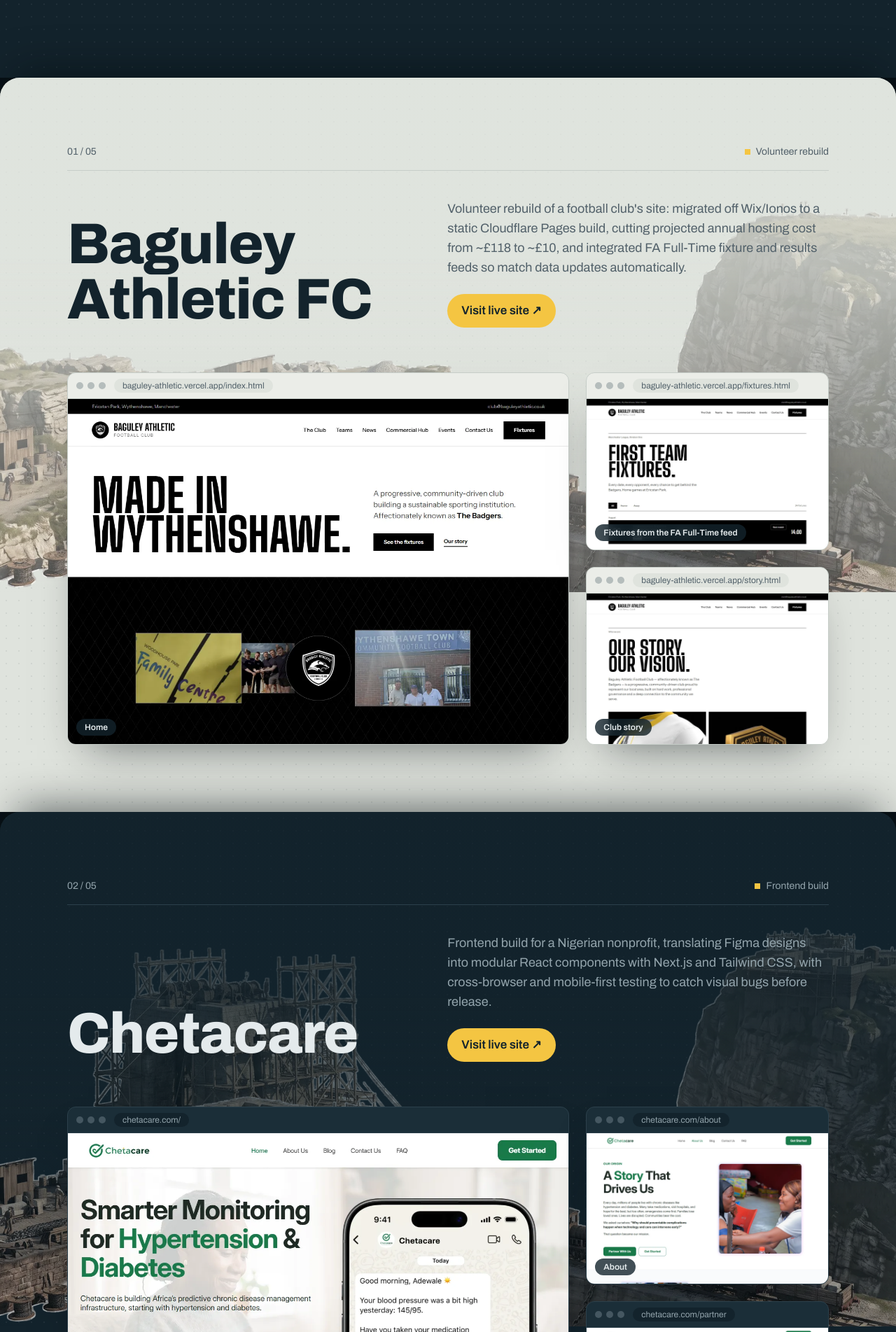
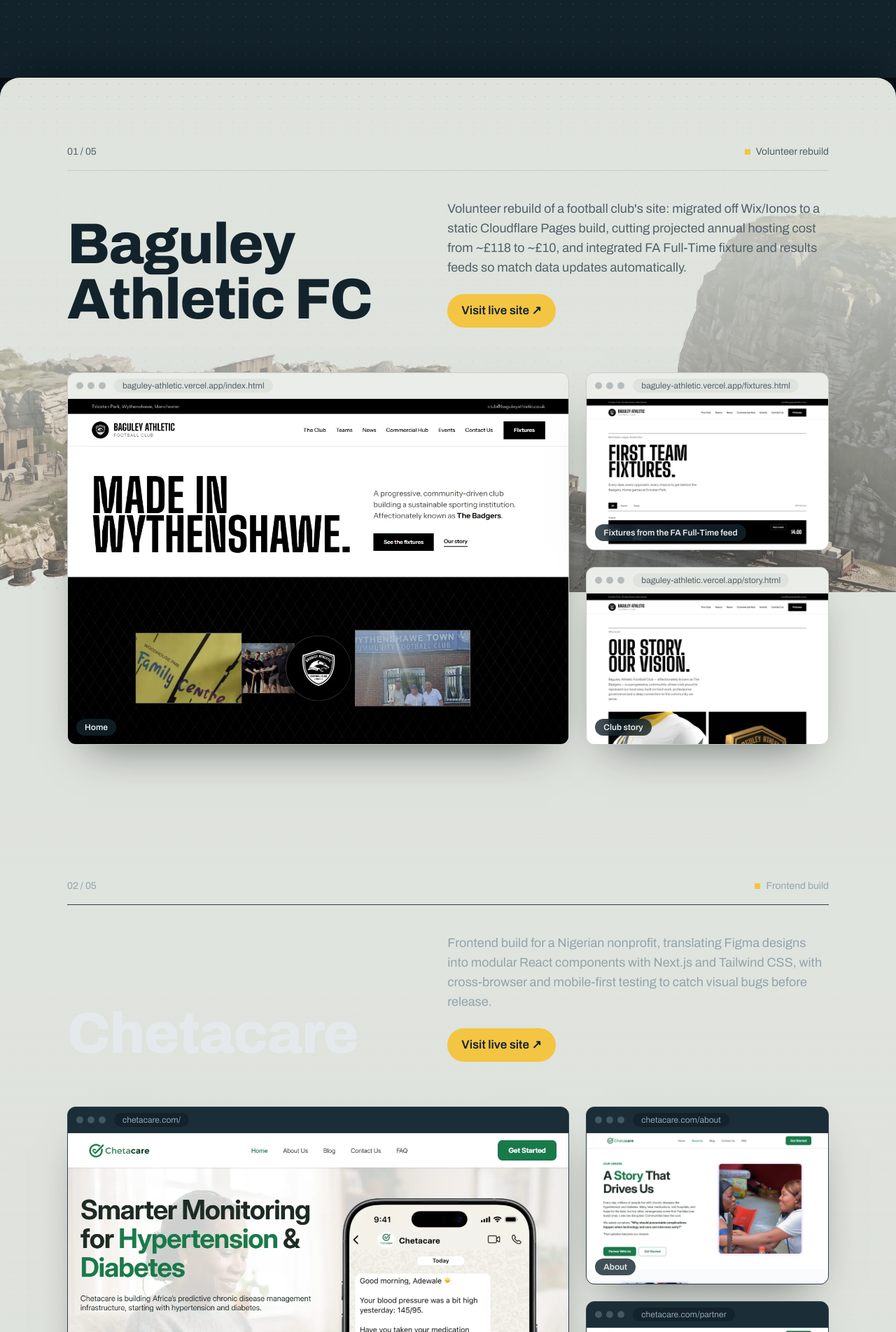
Before and after one commit to MaheshNanavare/LiveSitesPortfolio, a Next.js app: page / in a window 1280 px wide. Shown: the part 1937-3840 px from the top of the page at 70% size. Built offline with nearby package versions, Linux system fonts and the light colour scheme; a web font is replaced by a local one.

Commit message:
Polish transition of background

```diff
--- a/app/globals.css
+++ b/app/globals.css
@@ -150,16 +150,37 @@
   background-size: 18px 18px;
 }
 
-/* The bridge being built behind the case studies (see
-   components/BridgeBackdrop). The frame sticks to the viewport inside its
-   panel; the top stage fades with --panel-progress to reveal the next. */
+/* The case studies (see app/page.tsx): scenes in one panel whose content
+   scrolls over a shared background that stays put. StickyStack sets
+   --scene-tone (0 light, 1 dark) and --scene on the panel. Until it runs,
+   or with reduced motion, each scene keeps its own background instead. */
+.scene-panel {
+  --scene-ground: color-mix(
+    in srgb,
+    var(--color-iron) calc(var(--scene-tone, 0) * 100%),
+    var(--color-stone-deep)
+  );
+  /* clip, not hidden, so the backdrop frame can still stick */
+  overflow: clip;
+}
+
+.motion .scene-panel {
+  background-color: var(--scene-ground);
+}
+
+.motion .scene {
+  background: none;
+}
+
 .bridge-backdrop {
+  display: none;
   position: absolute;
   inset: 0;
-  border-radius: inherit;
-  /* clip, not hidden, so the frame can still stick */
-  overflow: clip;
   pointer-events: none;
+}
+
+.motion .bridge-backdrop {
+  display: block;
 }
 
 .bridge-backdrop-frame {
@@ -167,15 +188,40 @@
   top: var(--nav-height, 0px);
   height: calc(100vh - var(--nav-height, 0px));
   max-height: 100%;
+  background-image: radial-gradient(
+    color-mix(in srgb, rgb(255 255 255 / 0.055) calc(var(--scene-tone, 0) * 100%), rgb(19 35 44 / 0.07))
+      1px,
+    transparent 1px
+  );
+  background-size: 18px 18px;
 }
 
+.bridge-stages {
+  position: absolute;
+  inset: 0;
+  opacity: 0.7;
+}
+
+/* Each stage shows fully when --scene reaches its --stage, and blends with
+   the stage either side of that: both are opaque halfway, so what the two
+   share never thins out. The last stage stays once it's reached. Filter
+   per image rather than on the frame, so the fades don't refilter the
+   whole frame. */
 .bridge-stage {
+  --away: calc(var(--stage) - var(--scene, 0));
   position: absolute;
   inset: 0;
   width: 100%;
   height: 100%;
   object-fit: cover;
   object-position: 30% 100%;
+  filter: saturate(0.85);
+  opacity: clamp(0, 2 - 2 * max(var(--away), -1 * var(--away)), 1);
+  transition: opacity 160ms linear;
+}
+
+.bridge-stage-last {
+  opacity: clamp(0, 2 - 2 * var(--away), 1);
 }
 
 @media (min-width: 48rem) {
@@ -184,51 +230,27 @@
   }
 }
 
-.bridge-stage-fading {
-  opacity: calc(1 - var(--panel-progress, 0));
-  transition: opacity 160ms linear;
-}
-
-.bridge-backdrop-light .bridge-backdrop-frame {
-  opacity: 0.72;
-}
-
-.bridge-backdrop-dark .bridge-backdrop-frame {
-  opacity: 0.7;
-}
-
-/* Filter per image rather than on the frame, so the fade doesn't refilter
-   the whole frame every frame. */
-.bridge-backdrop-light .bridge-stage {
-  filter: saturate(0.85);
-}
-
-.bridge-backdrop-dark .bridge-stage {
-  filter: saturate(0.8);
-}
-
-/* A light wash of the panel colour over the top of the panel keeps the
-   heading and description readable, then gives way to the bridge. */
-.bridge-backdrop::after {
-  content: "";
+/* A wash of the ground colour behind each scene's heading and description
+   keeps them readable over the bridge. It's the same colour as the ground,
+   so it has no visible edge; it only fades the bridge. */
+.scene-wash {
+  display: none;
   position: absolute;
   inset: 0 0 auto;
   height: min(100%, 60rem);
-  background: linear-gradient(to bottom, var(--scrim) 0 35%, transparent);
+  pointer-events: none;
+  --wash: color-mix(in srgb, var(--scene-ground) 70%, transparent);
+  background: linear-gradient(to bottom, transparent, var(--wash) 6rem 35%, transparent);
+}
+
+.motion .scene-wash {
+  display: block;
 }
 
 @media (min-width: 48rem) {
-  .bridge-backdrop::after {
+  .scene-wash {
     height: min(100%, 46rem);
   }
-}
-
-.bridge-backdrop-light {
-  --scrim: color-mix(in srgb, var(--color-stone-deep) 70%, transparent);
-}
-
-.bridge-backdrop-dark {
-  --scrim: color-mix(in srgb, var(--color-iron) 70%, transparent);
 }
 
 /* Scroll reveal, switched on by StickyStack once JS runs */
--- a/app/page.tsx
+++ b/app/page.tsx
@@ -1,4 +1,5 @@
 import type { CSSProperties } from "react";
+import BridgeBackdrop from "@/components/BridgeBackdrop";
 import OfferSection from "@/components/OfferSection";
 import MediaSlot from "@/components/MediaSlot";
 import ProjectCaseStudy from "@/components/ProjectCaseStudy";
@@ -112,8 +113,14 @@
         </div>
       </section>
 
-      {work.flatMap(({ project, shots }, i) => [
-        <span key={`${project.slug}-anchor`} id={`project-${project.slug}`} className="stack-anchor" />,
+      {/* One panel for all the case studies: their content scrolls over a
+          shared background that stays put, blends between light and dark,
+          and builds the bridge. The panel only sticks once its end is on
+          screen, so links from above it (the project folders) can target
+          the case studies' own ids. */}
+      <div data-panel className="panel scene-panel relative w-full">
+        <BridgeBackdrop />
+        {work.map(({ project, shots }, i) => (
           <ProjectCaseStudy
             key={project.slug}
             project={project}
@@ -121,8 +128,9 @@
             index={i}
             total={work.length}
             tone={i % 2 === 0 ? "light" : "dark"}
-        />,
-      ])}
+          />
+        ))}
+      </div>
 
       <span id="builds" className="stack-anchor" />
       <OfferSection />
--- a/components/BridgeBackdrop.tsx
+++ b/components/BridgeBackdrop.tsx
@@ -1,51 +1,41 @@
+import type { CSSProperties } from "react";
+
 // Renders of the Clifton Suspension Bridge going up, earliest stage first,
 // at public/media/bridge/<n>.webp (1920px wide) with <n>-sm.webp (960px)
 // beside each. All stages share one camera, so they line up when stacked.
-export const BRIDGE_STAGES = 5;
+const BRIDGE_STAGES = 5;
 
 const srcSet = (n: number) => `/media/bridge/${n}-sm.webp 960w, /media/bridge/${n}.webp 1920w`;
 
-// Background for a case-study panel. The frame sticks to the viewport while
-// the panel is on screen. Stage `stage` sits on top of the next stage and
-// fades out with the panel's --panel-progress (set by StickyStack on panels
-// marked data-progress), so scrolling through the case studies builds the
-// bridge. Past the last stage it shows the finished bridge on its own.
-export default function BridgeBackdrop({
-  stage,
-  tone,
-}: {
-  stage: number;
-  tone: "light" | "dark";
-}) {
-  const current = Math.min(stage, BRIDGE_STAGES);
-  const next = current < BRIDGE_STAGES ? current + 1 : undefined;
+// The fixed background behind the case studies: a frame that sticks to the
+// viewport while the case studies scroll over it. It crossfades from one
+// stage to the next with the panel's --scene (set by StickyStack), so
+// scrolling through the projects builds the bridge, and holds the finished
+// bridge from the last stage on.
+export default function BridgeBackdrop() {
+  // Latest stage first in the DOM, so earlier stages sit on top.
+  const stages = Array.from({ length: BRIDGE_STAGES }, (_, i) => BRIDGE_STAGES - i);
 
   return (
-    <div aria-hidden className={`bridge-backdrop bridge-backdrop-${tone}`}>
+    <div aria-hidden className="bridge-backdrop">
       <div className="bridge-backdrop-frame">
-        {/* Static export: next/image optimisation is off, a plain img is equivalent. */}
-        {next && (
+        <div className="bridge-stages">
+          {stages.map((n) => (
+            // Static export: next/image optimisation is off, a plain img is equivalent.
             // eslint-disable-next-line @next/next/no-img-element
             <img
-            src={`/media/bridge/${next}.webp`}
-            srcSet={srcSet(next)}
+              key={n}
+              src={`/media/bridge/${n}.webp`}
+              srcSet={srcSet(n)}
               sizes="100vw"
               alt=""
               loading="lazy"
               decoding="async"
-            className="bridge-stage"
+              style={{ "--stage": n - 1 } as CSSProperties}
+              className={`bridge-stage ${n === BRIDGE_STAGES ? "bridge-stage-last" : ""}`}
             />
-        )}
-        {/* eslint-disable-next-line @next/next/no-img-element */}
-        <img
-          src={`/media/bridge/${current}.webp`}
-          srcSet={srcSet(current)}
-          sizes="100vw"
-          alt=""
-          loading="lazy"
-          decoding="async"
-          className={`bridge-stage ${next ? "bridge-stage-fading" : ""}`}
-        />
+          ))}
+        </div>
       </div>
     </div>
   );
--- a/components/ProjectCaseStudy.tsx
+++ b/components/ProjectCaseStudy.tsx
@@ -1,5 +1,4 @@
 import type { CSSProperties } from "react";
-import BridgeBackdrop, { BRIDGE_STAGES } from "@/components/BridgeBackdrop";
 import BrowserFrame from "@/components/BrowserFrame";
 import type { Project } from "@/data/projects";
 import type { ResolvedScreenshot } from "@/lib/media";
@@ -22,17 +21,18 @@
   const dark = tone === "dark";
   const headingId = `project-${project.slug}-heading`;
   const [main, second, third] = shots;
-  // One bridge construction stage per case study, in order.
-  const stage = index + 1;
 
+  // A scene in the case-studies panel (see app/page.tsx). Once StickyStack
+  // runs, its own background gives way to the panel's shared, fixed one, and
+  // the wash fades the bridge behind the heading and description.
   return (
     <section
-      data-panel
-      data-progress={stage < BRIDGE_STAGES || undefined}
+      id={`project-${project.slug}`}
+      data-scene={dark ? 1 : 0}
       aria-labelledby={headingId}
-      className={`panel relative w-full ${dark ? "surface-iron dots-dark" : "bg-stone-deep dots-light"}`}
+      className={`scene relative w-full ${dark ? "surface-iron dots-dark" : "bg-stone-deep dots-light"}`}
     >
-      <BridgeBackdrop stage={stage} tone={tone} />
+      <div aria-hidden className="scene-wash" />
       <div className="relative mx-auto max-w-6xl px-5 py-16 sm:px-8 md:py-24">
         <div
           data-reveal
```
Also changed, not shown: components/StickyStack.tsx (+57 -25 lines), 1 other file (tests, documents, lock files or other folders). Lines whose indentation alone changed are shown as unchanged.
